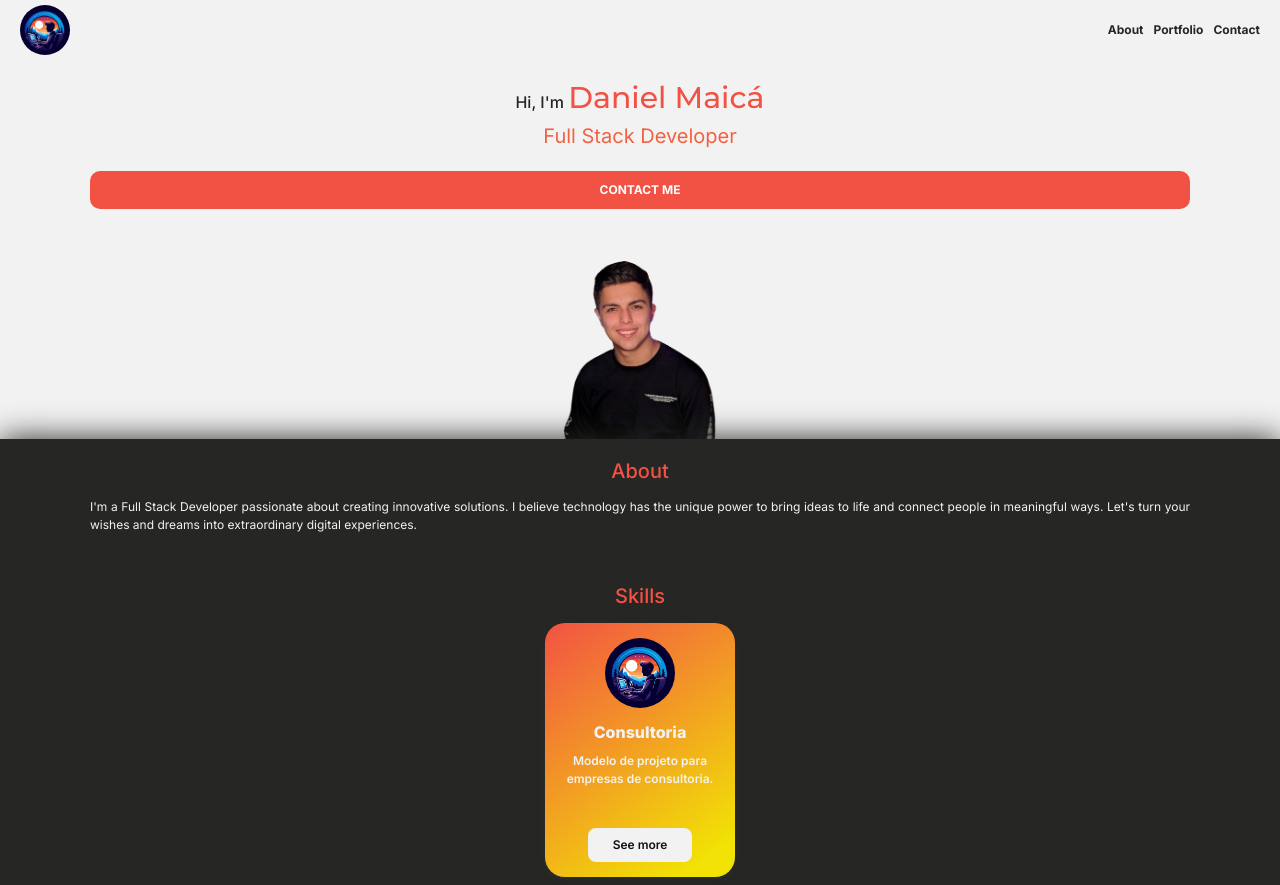
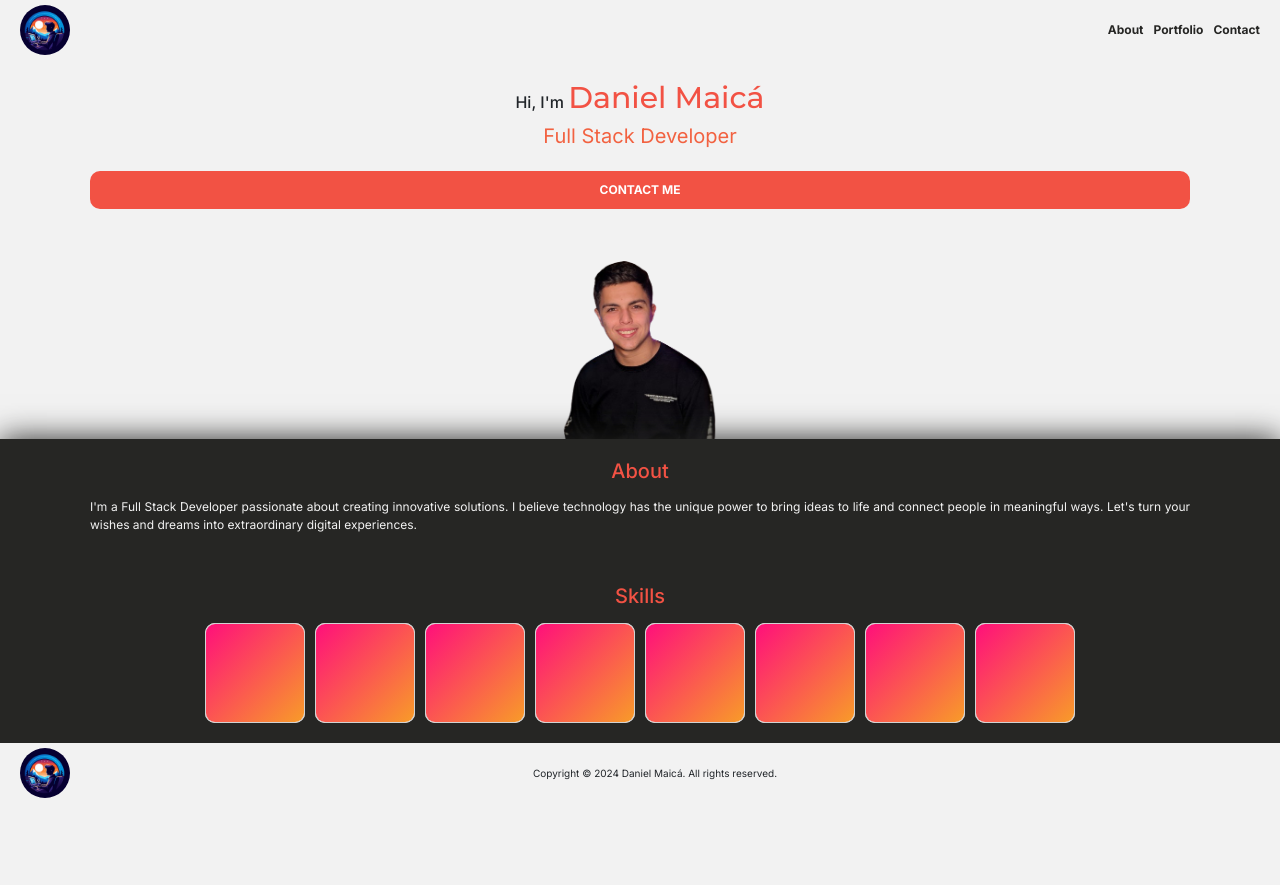
Before and after one commit to danielmaica/dev-daniel-maica, an Angular app: page / in a window 1280 px wide. Shown: the top 885 px of the page. After the commit the page ends 803 px from the top, so only its background shows below. Built offline with nearby package versions, Linux system fonts and the light colour scheme; some icons are missing.

Commit message:
skills completed

```diff
--- a/src/app/components/home/home.component.scss
+++ b/src/app/components/home/home.component.scss
@@ -11,6 +11,7 @@ section {
   flex-direction: column;
   text-align: center;
   align-items: center;
+  overflow: hidden;
 }
 
 .hero-section {
@@ -58,6 +59,7 @@ section {
     }
 
     .social-media {
+      background: transparent;
       display: flex;
       justify-content: center;
       gap: 2rem;
@@ -78,8 +80,6 @@ section {
   background-color: $first-color;
 }
 
-
-
 @media screen and (min-width:480px) {}
 
 @media screen and (min-width:600px) {}
--- a/src/app/components/skills/skill-card/skill-card.component.html
+++ b/src/app/components/skills/skill-card/skill-card.component.html
@@ -1,10 +1,10 @@
-<div class="card">
-  <div class="card-border-top">
+<div class="card-container">
+  <div class="card">
+    <div class="img-content">
+      <i class="ci ci-{{icon}} ci-8x" style="background: transparent;"></i>
+    </div>
+    <div class="content">
+      <p class="heading">{{ skill }}</p>
+    </div>
   </div>
-  <img class="img" ngSrc="assets/logo.jpeg" alt="logo" id="logo" width="50" height="50" priority
-    style="border-radius: 50%;">
-  <h3> {{ title }}</h3>
-  <p class="job"> {{ description }}</p>
-    <button> See more
-    </button>
 </div>
--- a/src/app/components/skills/skill-card/skill-card.component.scss
+++ b/src/app/components/skills/skill-card/skill-card.component.scss
@@ -1,58 +1,89 @@
 @import '../../../../color-variables.scss';
 
-.card {
-  width: 19rem;
-  height: 25.4rem;
-  background-image: linear-gradient(144deg,$fourth-color, $fifth-color 90%);
-  border: none;
-  border-radius: 2rem;
-  padding: 1rem;
-  margin: auto;
-  box-shadow: rgba(60, 64, 67, 0.3) 0px 1px 2px 0px, rgba(60, 64, 67, 0.15) 0px 2px 6px 2px;
+.card-container {
+  width: 10rem;
+  height: 10rem;
+  position: relative;
+  border-radius: 1rem;
 }
 
-.card h3 {
-  background: transparent;
-  font-weight: 800;
-  color: $second-color;
-  text-align: center;
-  display: block;
-  padding-top: 1rem;
-  font-size: 1.6rem;
+.card-container::before {
+  content: "";
+  z-index: -1;
+  position: absolute;
+  inset: 0;
+  background: linear-gradient(-45deg, #f89b29 0%, #ff0f7b 100% );
+  transform: translate3d(0, 0, 0) scale(0.95);
+  filter: blur(2rem);
 }
 
-.card .job {
-  background: transparent;
-  font-weight: 600;
-  color: $second-color;
-  display: block;
-  text-align: center;
-  padding-top: 0.5rem;
-  font-size: 1.2rem;
+.card {
+  width: 100%;
+  height: 100%;
+  border-radius: inherit;
+  overflow: hidden;
 }
 
-.card .img {
-  width: 7rem;
-  height: 7rem;
-  background: $second-color;
-  border-radius: 100%;
-  margin: auto;
+.card .img-content {
+  width: 100%;
+  height: 100%;
+  display: flex;
+  align-items: center;
+  justify-content: center;
+  background: linear-gradient(-45deg, #f89b29 0%, #ff0f7b 100% );
+  transition: scale 0.6s, rotate 0.6s, filter 1s;
 }
 
-.card button {
-  padding: 0.8rem 2.5rem;
-  display: block;
-  margin: auto;
-  border-radius: 8px;
-  border: none;
-  margin-top: 30px;
-  background: $second-color;
-  color: #111111;
-  font-weight: 600;
-  transition: all 0.2s ease-in-out;
+.card .img-content svg {
+  width: 5rem;
+  height: 5rem;
+  fill: #e8e8e8;
+  transition: all 0.6s cubic-bezier(0.23, 1, 0.320, 1);
 }
 
-.card button:hover {
-  background: $first-color;
-  color: $fifth-color;
+.card .content {
+  background: linear-gradient(-45deg, #f89b29 0%, #ff0f7b 100% );
+  position: absolute;
+  top: 0;
+  left: 0;
+  width: 100%;
+  height: 100%;
+  display: flex;
+  flex-direction: column;
+  align-items: center;
+  justify-content: center;
+  text-align: center;
+  gap: 1rem;
+  color: #e8e8e8;
+  padding: 2rem;
+  line-height: 1.5;
+  border-radius: 0.5rem;
+  opacity: 0;
+  pointer-events: none;
+  transform: translateY(5rem);
+  transition: all 0.6s cubic-bezier(0.23, 1, 0.320, 1);
+
+  p {
+    background: transparent;
+  }
 }
+
+.card .content .heading {
+  font-size: 1.5rem;
+  font-weight: 700;
+}
+
+.card:hover .content {
+  opacity: 1;
+  transform: translateY(0);
+}
+
+.card:hover .img-content {
+  scale: 2.5;
+  rotate: 30deg;
+  filter: blur(0.7rem);
+}
+
+.card:hover .img-content svg {
+  fill: transparent;
+}
--- a/src/app/components/skills/skill-card/skill-card.component.ts
+++ b/src/app/components/skills/skill-card/skill-card.component.ts
@@ -11,8 +11,8 @@ import { Component, Input } from '@angular/core';
   styleUrl: './skill-card.component.scss'
 })
 export class SkillCardComponent {
-  @Input ("title") title: string = "titulo";
+  @Input ("skill") skill: string = "titulo";
   @Input ("description") description: string = "descrição";
-  @Input ("project-type") projectType: string = "tipo";
+  @Input ("icon") icon: string = "";
 
 }
--- a/src/app/components/skills/skills.component.html
+++ b/src/app/components/skills/skills.component.html
@@ -1,8 +1,13 @@
 <div class="container">
   <h2>Skills</h2>
   <div class="skill-cards">
-    <app-skill-card title="Consultoria" description="Modelo de projeto para empresas de consultoria." />
-    <app-skill-card title="Consultoria" description="Modelo de projeto para empresas de consultoria." />
-    <app-skill-card title="Consultoria" description="Modelo de projeto para empresas de consultoria." />
+    <app-skill-card skill="HTML" description="Linguagem de marcação utilizada na construção de páginas na Web." icon="html" />
+    <app-skill-card skill="CSS" description="Chamado de linguagem Cascading Style Sheet, é utilizado para estilizar elementos escritos em uma linguagem de marcação como HTML." icon="css" />
+    <app-skill-card skill="JavaScript" description="Poderosa linguagem de programação que pode adicionar interatividade a um site." icon="js" />
+    <app-skill-card skill="TypeScript" description="Superconjunto de JavaScript que adiciona digitação estática opcional e recursos avançados ao JavaScript." icon="ts" />
+    <app-skill-card skill="Sass" description="Linguagem de extensão do CSS que adiciona funcionalidades poderosas e elegantes ao estilo padrão da stylesheet." icon="sass" />
+    <app-skill-card skill="Angular" description="Framework de código aberto desenvolvido pelo Google para a criação de aplicativos dinâmicos e interativos da web." icon="angular" />
+    <app-skill-card skill="C#" description="Linguagem de programação utilizada para a criação de muitos tipos de aplicativos seguros e robustos que são executados no .NET." icon="csharp" />
+    <app-skill-card skill="MongoDB" description="Sistema de gerenciamento de banco de dados (DBMS) não relacional, utilizado para processar e armazenar várias formas de dados." icon="mongodb" />
   </div>
 </div>
--- a/src/app/components/skills/skills.component.scss
+++ b/src/app/components/skills/skills.component.scss
@@ -11,13 +11,29 @@
   padding: 2rem 2rem;
   gap: 1rem;
 
-  h2{
+  h2 {
     color: $fourth-color;
   }
 
   .skill-cards {
     display: flex;
-    flex-direction: column;
     gap: 1rem;
+    overflow: auto;
+    scroll-behavior: smooth;
+    scroll-snap-type: x mandatory;
+
+    app-skill-card {
+      scroll-snap-align: start;
+    }
+  }
+
+  .skill-cards::-webkit-scrollbar {
+    height: 0.5rem;
+  }
+
+  .skill-cards::-webkit-scrollbar-thumb {
+    border-radius: 3rem;
+    width: 0.3rem;
+    background-color: $fifth-color;
   }
 }
--- a/src/app/components/skills/skills.component.ts
+++ b/src/app/components/skills/skills.component.ts
@@ -11,5 +11,4 @@ import { SkillCardComponent } from './skill-card/skill-card.component';
   styleUrl: './skills.component.scss'
 })
 export class SkillsComponent {
-
 }
--- a/src/styles.scss
+++ b/src/styles.scss
@@ -5,7 +5,9 @@
   background-color: $second-color;
   margin: 0;
   padding: 0;
+  border: none;
   box-sizing: border-box;
+  scroll-behavior: smooth;
   list-style: none;
   font-family: "Inter", sans-serif;
 }
```
